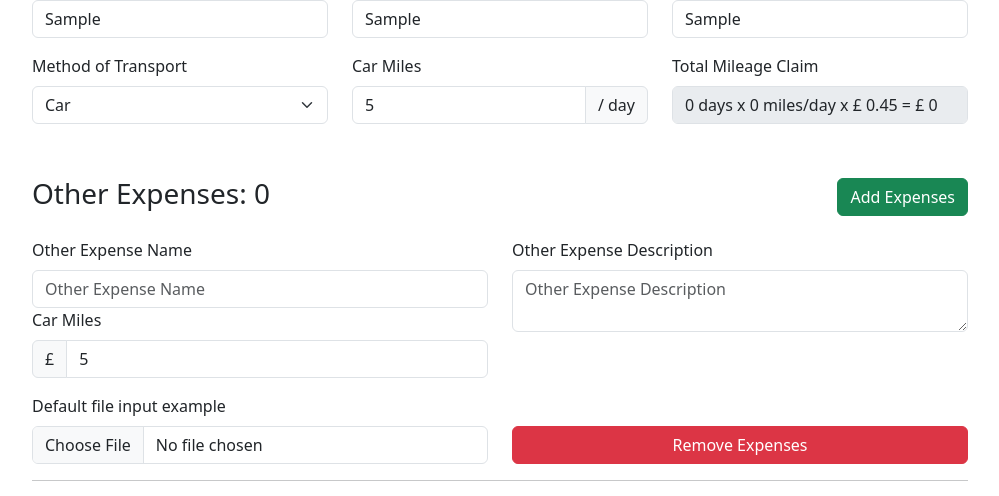
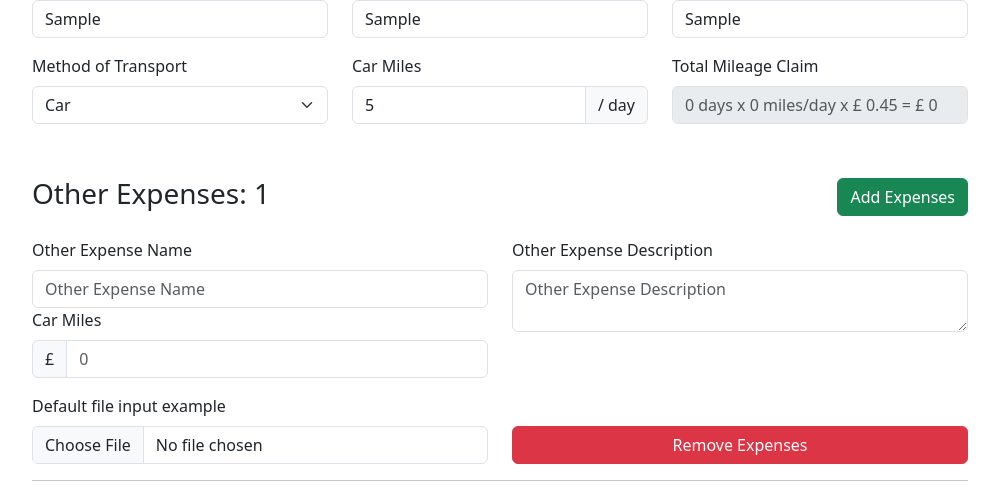
Before and after one commit to Xanvia/Premium-payroll, a React (Create React App) app in the folder frontend/: page / in a window 1280 px wide. Both pictures are taken after typing "5", "2020-01-15", "Sample", "Sample", "Sample", "5" into the empty fields and a click on the button "Add Expenses". Shown: the part 304-800 px from the top of the page, without its empty margins (140-1139 px from the left). Built offline with nearby package versions, Linux system fonts and the light colour scheme.

Commit message:
feat: Add expenses section dynamic render

```diff
--- a/frontend/src/ExpenseForm.jsx
+++ b/frontend/src/ExpenseForm.jsx
@@ -2,46 +2,95 @@ import React, { useState } from "react";
 import "bootstrap/dist/css/bootstrap.min.css";
 
 function ExpenseForm() {
-  const [formData, setFormData] = useState({
-    daysWorked: "",
-    date: "",
-    name: "",
-    address: "",
-    siteAddress: "",
-    transport: "car",
-    carMiles: "",
-    totalMileage: "0 days x 0 miles/day x £ 0.45 = £ 0",
-    valuesClaimed: "",
-    subsistance: "Hours away from home",
-    subsistanceCalculation: "£ 0.00",
-    declaration: false,
-    firstName: "",
-    surname: "",
-    email: "",
-    phoneNumber: "",
-    nationalInsurance: "",
-    otherExpensesName: "",
-  });
+  const [expenseCount, setExpenseCount] = useState(0);
 
-  const handleChange = (e) => {
-    const { id, value, type, checked } = e.target;
-    setFormData((prevState) => ({
-      ...prevState,
-      [id]: type === "checkbox" ? checked : value,
-    }));
+  const handleAddExpense = () => {
+    setExpenseCount(expenseCount + 1);
   };
 
-  const handleTransportChange = (e) => {
-    setFormData((prevState) => ({
-      ...prevState,
-      transport: e.target.value,
-    }));
+  const handleRemoveExpense = () => {
+    setExpenseCount(expenseCount - 1);
   };
 
-  const handleFormSubmit = (e) => {
-    e.preventDefault();
-    // Submit form data to API or log it
-    console.log(formData);
+  const renderExpenseForms = () => {
+    let forms = [];
+    for (let i = 0; i < expenseCount; i++) {
+      forms.push(
+        <div key={i}>
+          {
+            <div>
+              <div className="row mb-3">
+                {" "}
+                <div className="col-md-6 text-start">
+                  <div>
+                    <label htmlFor="siteAddress" className="form-label">
+                      Other Expense Name
+                    </label>
+                    <input
+                      type="text"
+                      className="form-control"
+                      id="otherexpensesname"
+                      placeholder="Other Expense Name"
+                      // value={formData.otherExpensesName}
+                      // onChange={handleChange}
+                    />
+                  </div>
+                  <div className="text-start">
+                    <label htmlFor="carMiles" className="form-label">
+                      Car Miles
+                    </label>
+                    <div className="input-group">
+                      <span className="input-group-text">£</span>
+                      <input
+                        type="number"
+                        className="form-control"
+                        id="carMiles"
+                        placeholder="0"
+                        // value={formData.carMiles}
+                        // onChange={handleChange}
+                      />
+                    </div>
+                  </div>
+                </div>
+                <div className="col-md-6 text-start">
+                  <label
+                    htmlFor="otherexpensesdescription"
+                    className="form-label"
+                  >
+                    Other Expense Description
+                  </label>
+                  <textarea
+                    className="form-control"
+                    placeholder="Other Expense Description"
+                    id="otherexpensesdescription"
+                  ></textarea>
+                </div>
+              </div>
+              <div className="row mb-3">
+                <div className="col-md-6 text-start">
+                  {" "}
+                  <label for="formFile" class="form-label ">
+                    Default file input example
+                  </label>
+                  <input class="form-control" type="file" id="formFile" />
+                </div>
+                <div className="col-md-6 mt-auto">
+                  <button
+                    type="button"
+                    className="btn btn-danger w-100"
+                    onClick={handleRemoveExpense}
+                  >
+                    Remove Expenses
+                  </button>
+                </div>
+              </div>
+              <hr />
+            </div>
+          }
+        </div>
+      );
+    }
+    return forms;
   };
 
   return (
@@ -52,7 +101,7 @@ function ExpenseForm() {
         <button className="btn btn-dark me-2">PPS Expense Form</button>
         <button className="btn btn-secondary">Submit</button>
       </div>
-      <form onSubmit={handleFormSubmit} className="">
+      <form className="">
         <div className="row mb-3 ">
           <div className="col-md-6 text-start">
             <label htmlFor="daysWorked" className="form-label ">
@@ -63,8 +112,8 @@ function ExpenseForm() {
               className="form-control"
               id="daysWorked"
               placeholder="Days Worked"
-              value={formData.daysWorked}
-              onChange={handleChange}
+              // value={formData.daysWorked}
+              // onChange={handleChange}
             />
           </div>
           <div className="col-md-6 text-start">
@@ -75,8 +124,8 @@ function ExpenseForm() {
               type="date"
               className="form-control"
               id="date"
-              value={formData.date}
-              onChange={handleChange}
+              // value={formData.date}
+              // onChange={handleChange}
             />
           </div>
         </div>
@@ -90,8 +139,8 @@ function ExpenseForm() {
               className="form-control"
               id="name"
               placeholder="Name"
-              value={formData.name}
-              onChange={handleChange}
+              // value={formData.name}
+              // onChange={handleChange}
             />
           </div>
           <div className="col-md-4 text-start">
@@ -103,8 +152,8 @@ function ExpenseForm() {
               className="form-control"
               id="address"
               placeholder="Address"
-              value={formData.address}
-              onChange={handleChange}
+              // value={formData.address}
+              // onChange={handleChange}
             />
           </div>
           <div className="col-md-4 text-start">
@@ -116,8 +165,8 @@ function ExpenseForm() {
               className="form-control"
               id="siteAddress"
               placeholder="Site Address"
-              value={formData.siteAddress}
-              onChange={handleChange}
+              // value={formData.siteAddress}
+              // onChange={handleChange}
             />
           </div>
         </div>
@@ -129,8 +178,8 @@ function ExpenseForm() {
             <select
               className="form-select"
               id="transport"
-              value={formData.transport}
-              onChange={handleTransportChange}
+              // value={formData.transport}
+              // onChange={handleTransportChange}
             >
               <option value="car">Car</option>
               <option value="bus">Bus</option>
@@ -147,8 +196,8 @@ function ExpenseForm() {
                 className="form-control"
                 id="carMiles"
                 placeholder="0"
-                value={formData.carMiles}
-                onChange={handleChange}
+                // value={formData.carMiles}
+                // onChange={handleChange}
               />
               <span className="input-group-text">/ day</span>
             </div>
@@ -162,7 +211,7 @@ function ExpenseForm() {
               className="form-control"
               id="totalMileage"
               placeholder="0 days x 0 miles/day x £ 0.45 = £ 0"
-              value={formData.totalMileage}
+              // value={formData.totalMileage}
               disabled
             />
           </div>
@@ -186,14 +235,18 @@ function ExpenseForm() {
         <div className="row mb-3">
           <div className="col-md-12 d-flex align-items-center justify-content-between">
             <label className="form-label me-2 fs-3 fw-normal">
-              Other Expenses: 0
+              Other Expenses: {expenseCount}
             </label>
-            <button type="button" className="btn btn-success">
+            <button
+              type="button"
+              className="btn btn-success"
+              onClick={handleAddExpense}
+            >
               Add Expenses
             </button>
           </div>
         </div>
-        <div>
+        {/* <div>
           <div className="row mb-3">
             {" "}
             <div className="col-md-6 text-start">
@@ -206,8 +259,8 @@ function ExpenseForm() {
                   className="form-control"
                   id="otherexpensesname"
                   placeholder="Other Expense Name"
-                  value={formData.otherExpensesName}
-                  onChange={handleChange}
+                  // value={formData.otherExpensesName}
+                  // onChange={handleChange}
                 />
               </div>
               <div className="text-start">
@@ -221,8 +274,8 @@ function ExpenseForm() {
                     className="form-control"
                     id="carMiles"
                     placeholder="0"
-                    value={formData.carMiles}
-                    onChange={handleChange}
+                    // value={formData.carMiles}
+                    // onChange={handleChange}
                   />
                 </div>
               </div>
@@ -247,13 +300,18 @@ function ExpenseForm() {
               <input class="form-control" type="file" id="formFile" />
             </div>
             <div className="col-md-6 mt-auto">
-              <button type="button" className="btn btn-danger w-100">
+              <button
+                type="button"
+                className="btn btn-danger w-100"
+                onClick={handleRemoveExpense}
+              >
                 Remove Expenses
               </button>
             </div>
           </div>
           <hr />
-        </div>
+        </div> */}
+        {renderExpenseForms()}
         <div className="row mb-3">
           <div className="col-md-4 text-start">
             <label htmlFor="subsistance" className="form-label">
@@ -264,7 +322,7 @@ function ExpenseForm() {
               className="form-control"
               id="subsistance"
               placeholder="Hours away from home"
-              value={formData.subsistance}
+              // value={formData.subsistance}
             />
           </div>
           <div className="col-md-4 text-start">
@@ -286,7 +344,7 @@ function ExpenseForm() {
               className="form-control"
               id="subsistanceCalculation"
               placeholder="£ 0.00"
-              value={formData.subsistanceCalculation}
+              // value={formData.subsistanceCalculation}
               disabled
             />
           </div>
@@ -296,8 +354,8 @@ function ExpenseForm() {
             type="checkbox"
             className="form-check-input"
             id="declaration"
-            checked={formData.declaration}
-            onChange={handleChange}
+            // checked={formData.declaration}
+            // onChange={handleChange}
           />
           <label className="form-check-label" htmlFor="declaration">
             I declare that the information submitted is true and correct. Any
@@ -321,8 +379,8 @@ function ExpenseForm() {
                 className="form-control"
                 id="firstName"
                 placeholder="Please insert your First Name."
-                value={formData.firstName}
-                onChange={handleChange}
+                // value={formData.firstName}
+                // onChange={handleChange}
               />
             </div>
             <div className="">
@@ -334,8 +392,8 @@ function ExpenseForm() {
                 className="form-control"
                 id="surname"
                 placeholder="Please insert your Surname."
-                value={formData.surname}
-                onChange={handleChange}
+                // value={formData.surname}
+                // onChange={handleChange}
               />
             </div>
           </div>
```
